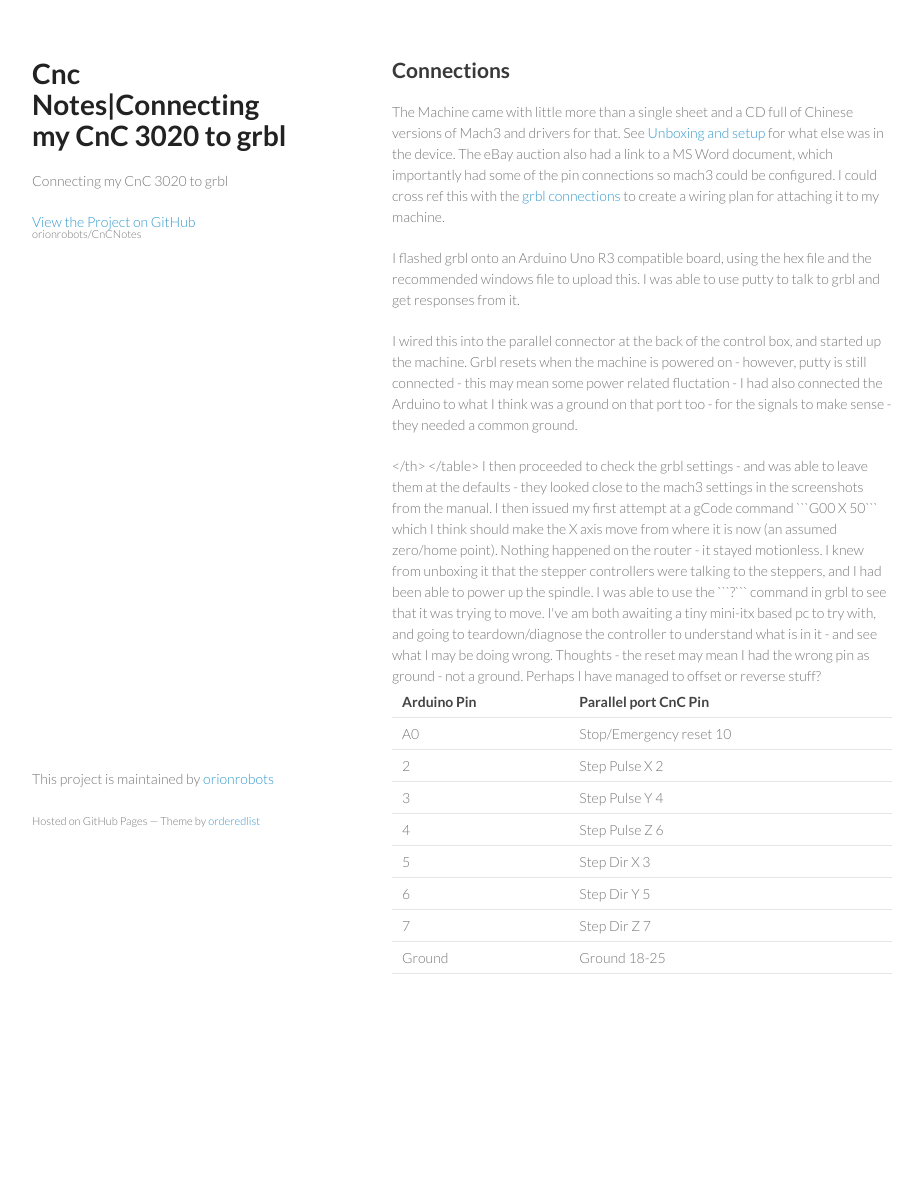
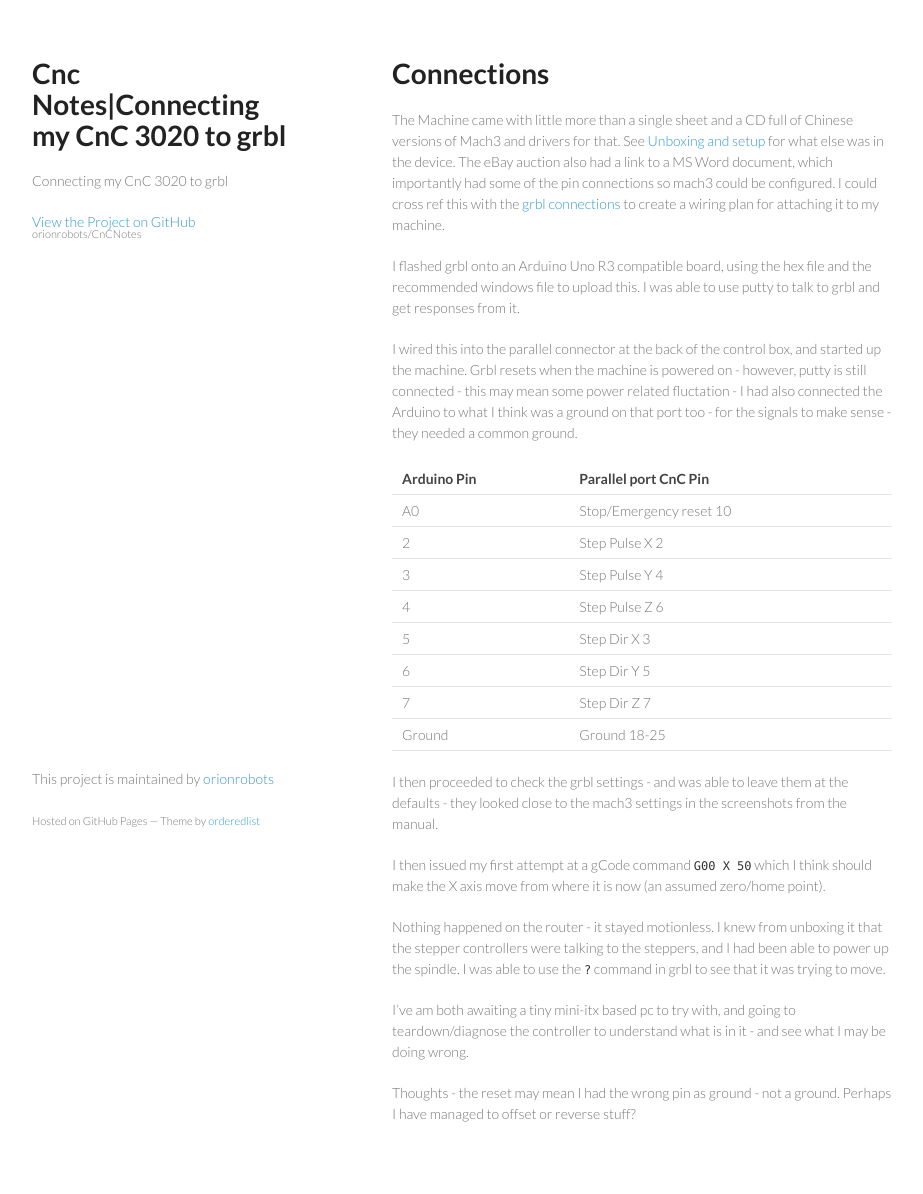
Before and after one commit to orionrobots/CnCNotes, a Jekyll site: the page built from 2014-02-04-connecting-it-to-grbl.md, in a window 1280 px wide. Shown: the whole page, without its empty margins (178-1101 px from the left). Built offline with Jekyll 4.4.1, drawn with Linux system fonts in a browser that asks for light colours; before the commit the page ends 1044 px from its top, so only the background shows below that.

Commit message:
Fix the jekyll md issues

```diff
--- a/2014-02-04-connecting-it-to-grbl.md
+++ b/2014-02-04-connecting-it-to-grbl.md
@@ -4,7 +4,7 @@
 layout: default
 ---
 
-## Connections
+# Connections
 
 The Machine came with little more than a single sheet and a CD full of Chinese versions of Mach3 and drivers for that. See [Unboxing and setup](2014-02-03-unboxing-and-setup.md) for what else was in the device. The eBay auction also had a link to a MS Word document, which importantly had some of the pin connections so mach3 could be configured. I could cross ref this with the [grbl connections](http://github.com/grbl/grbl/wiki/Connecting-Grbl) to create a wiring plan for attaching it to my machine.
 
@@ -14,7 +14,7 @@
 Grbl resets when the machine is powered on - however, putty is still connected - this may mean some power related fluctation - I had also connected the Arduino to what I think was a ground on that port too - for the signals to make sense - they needed a common ground.
 
 <table>
-<tr><th>Arduino Pin</th><th>Parallel port CnC Pin</th></th>
+<tr><th>Arduino Pin</th><th>Parallel port CnC Pin</th></tr>
 <tr><td>A0</td><td>Stop/Emergency reset 10</td></tr>
 <tr><td>2</td><td>Step Pulse X 2</td></tr>
 <tr><td>3</td><td>Step Pulse Y 4</td></tr>
```
